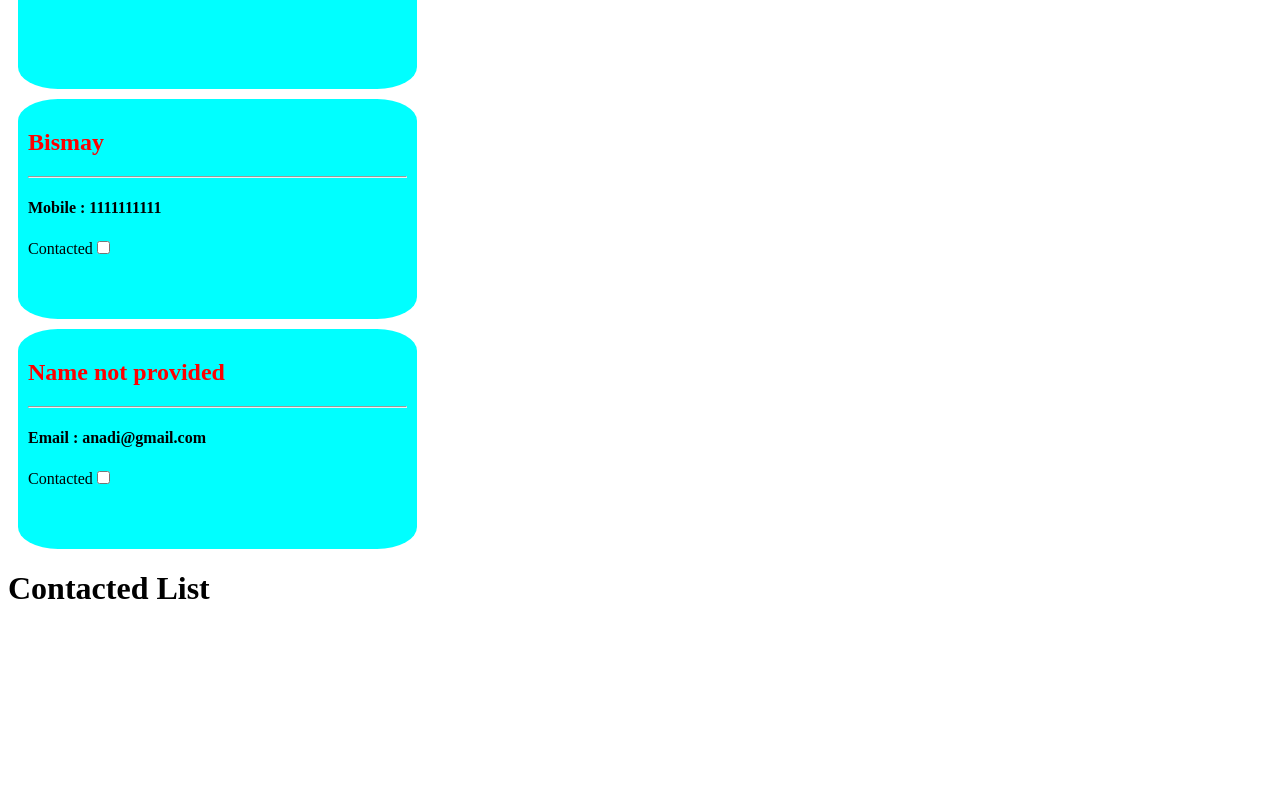
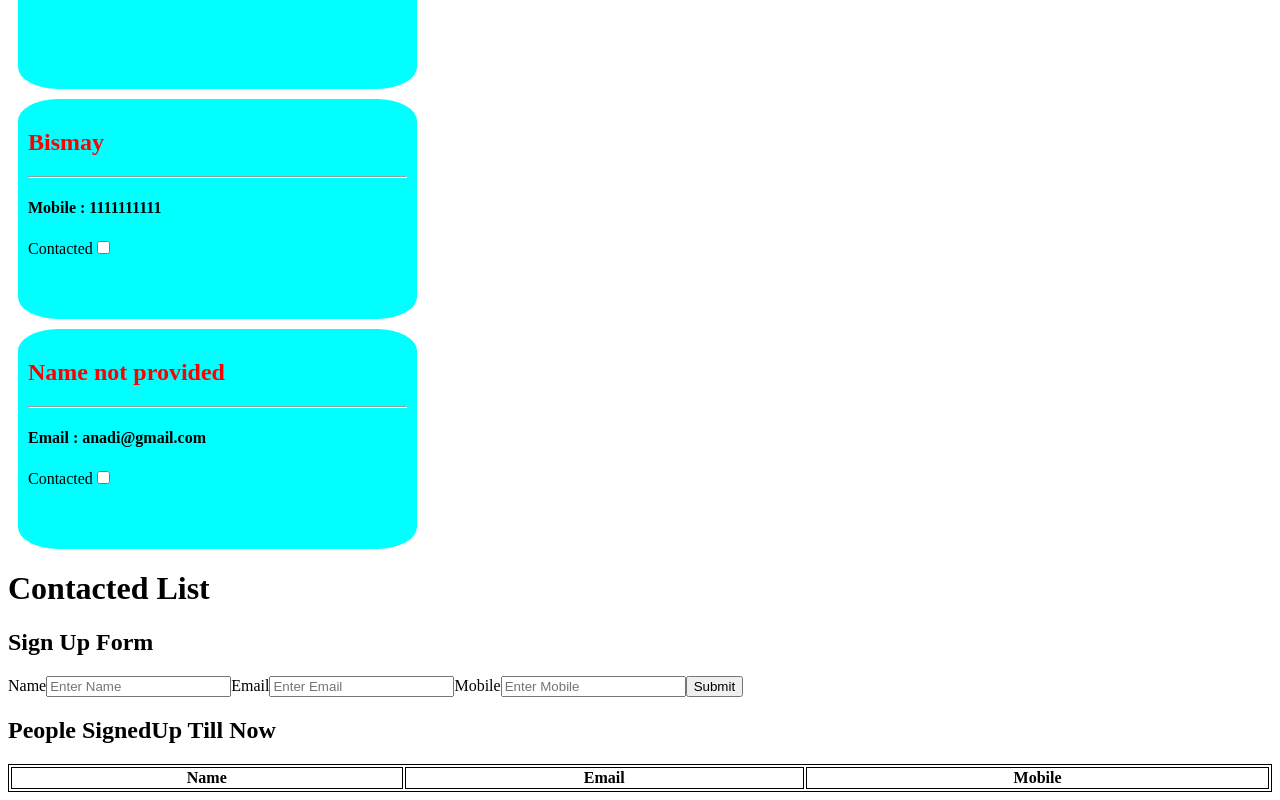
Before and after one commit to siddhantraje/demo-21122020, a Vue app: page / in a window 1280 px wide. Shown: the part 371-1171 px from the top of the page. Before the commit the page ends 1000 px from the top, so only its background shows below. Built offline with nearby package versions, Linux system fonts and the light colour scheme; the HTML template or start-up script is replaced by a standard one.

Commit message:
Added Sign Up Form- without validation, added table

```diff
--- a/src/App.vue
+++ b/src/App.vue
@@ -1,12 +1,14 @@
 
 <template>
-  <div id="app">
+  <div id="app" class="container">
     <Contacts />
+    <SignUpForm />
   </div>
 </template>
 
 <script>
-import Contacts from './components/Contacts.vue'
+import Contacts from './components/Contacts.vue';
+import SignUpForm from './components/SignUpForm'
 
 export default {
   name: 'App',
@@ -19,7 +21,8 @@ export default {
   methods: {
   },
   components: {
-    Contacts
+    Contacts,
+    SignUpForm
   }
 
 }
--- /dev/null
+++ b/src/components/SignUpForm.vue
@@ -0,0 +1,66 @@
+<template>
+    <div>
+    <h2>Sign Up Form {{this.name}} {{this.email}} {{this.mobile}}</h2>
+        <div>
+            <form>
+                <div class="form-group">
+                    <label>Name</label>
+                    <input type="text" class="form-control" placeholder="Enter Name" v-model="name">
+                    <label>Email</label>
+                    <input type="text" class="form-control" placeholder="Enter Email"  v-model="email">
+                    <label>Mobile</label>
+                    <input type="text" class="form-control" placeholder="Enter Mobile"  v-model="mobile">
+                    <button type="button" @click="submit" class="btn btn-success">Submit</button>
+                </div>
+            </form>
+        </div>
+
+    <h2> People SignedUp Till Now</h2>
+        <table width="100%">
+            <th>Name</th>
+            <th>Email</th>
+            <th>Mobile</th>
+            <tr v-for="person in persons" :key='person.name'>
+                <td :style="{color: person.name==='Not Provided' ? 'red' : '' }">{{person.name}}</td>
+                <td :style="{color: person.email==='Not Provided' ? 'red' : '' }">{{person.email}}</td>
+                <td :style="{color: person.mobile==='Not Provided' ? 'red' : '' }">{{person.mobile}}</td>
+            </tr>
+        </table>
+        </div>
+</template>
+
+<script>
+export default{
+name: 'SignUpForm',
+    data(){
+        return {
+            name: '',
+            email: '',
+            mobile: '',
+            persons: []
+        }
+    },
+    methods: {
+        submit(e){
+        e.preventDefault();
+        console.log(this.name, this.mobile);
+            let person = { name: this.name || 'Not Provided', email: this.email || 'Not Provided', mobile: this.mobile || 'Not Provided' }
+            this.persons.push(person);
+        this.resetForm();
+    },
+        resetForm(){
+                this.name = '';
+                this.email = '';
+                this.mobile = '';
+            }
+}
+
+}
+
+</script>
+
+<style scoped>
+    table, th, td {
+  border: 1px solid black;
+}
+</style>
```
